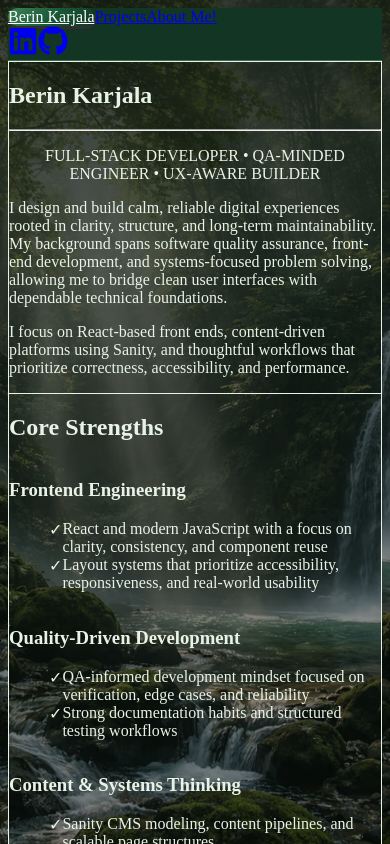
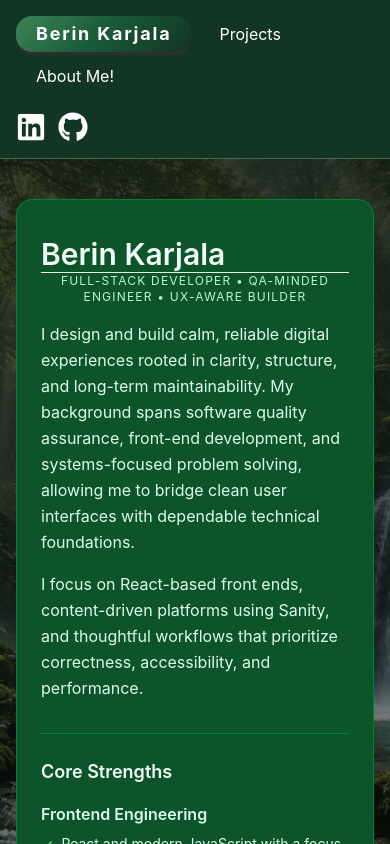
Before and after one commit to BerinKarjala/portfolio, a React (Vite) app: page / in a window 390 px wide. Shown: the top 844 px of the page. Built offline with nearby package versions, Linux system fonts and the light colour scheme; no server answers; a web font is replaced by a local one.

Commit message:
fix: restore Tailwind v4 utilities and responsive styles

```diff
--- a/src/index.css
+++ b/src/index.css
@@ -1,6 +1,5 @@
-@tailwind base;
-@tailwind components;
-@tailwind utilities;
+@import "tailwindcss";
+@plugin "@tailwindcss/typography";
 
 :root {
   --forest-900: #0e2216;
```
Also changed, not shown: 1 other file (tests, documents, lock files or other folders).
